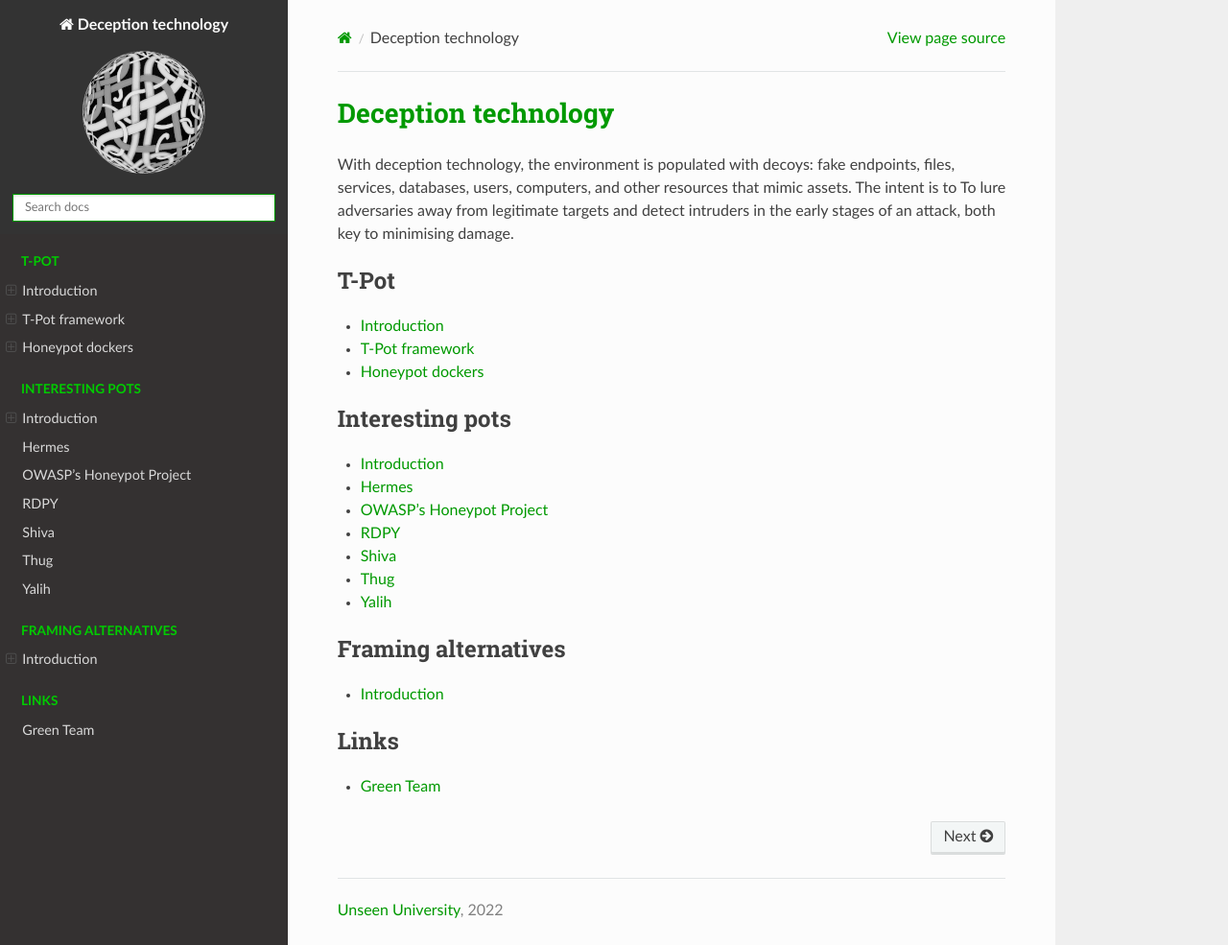
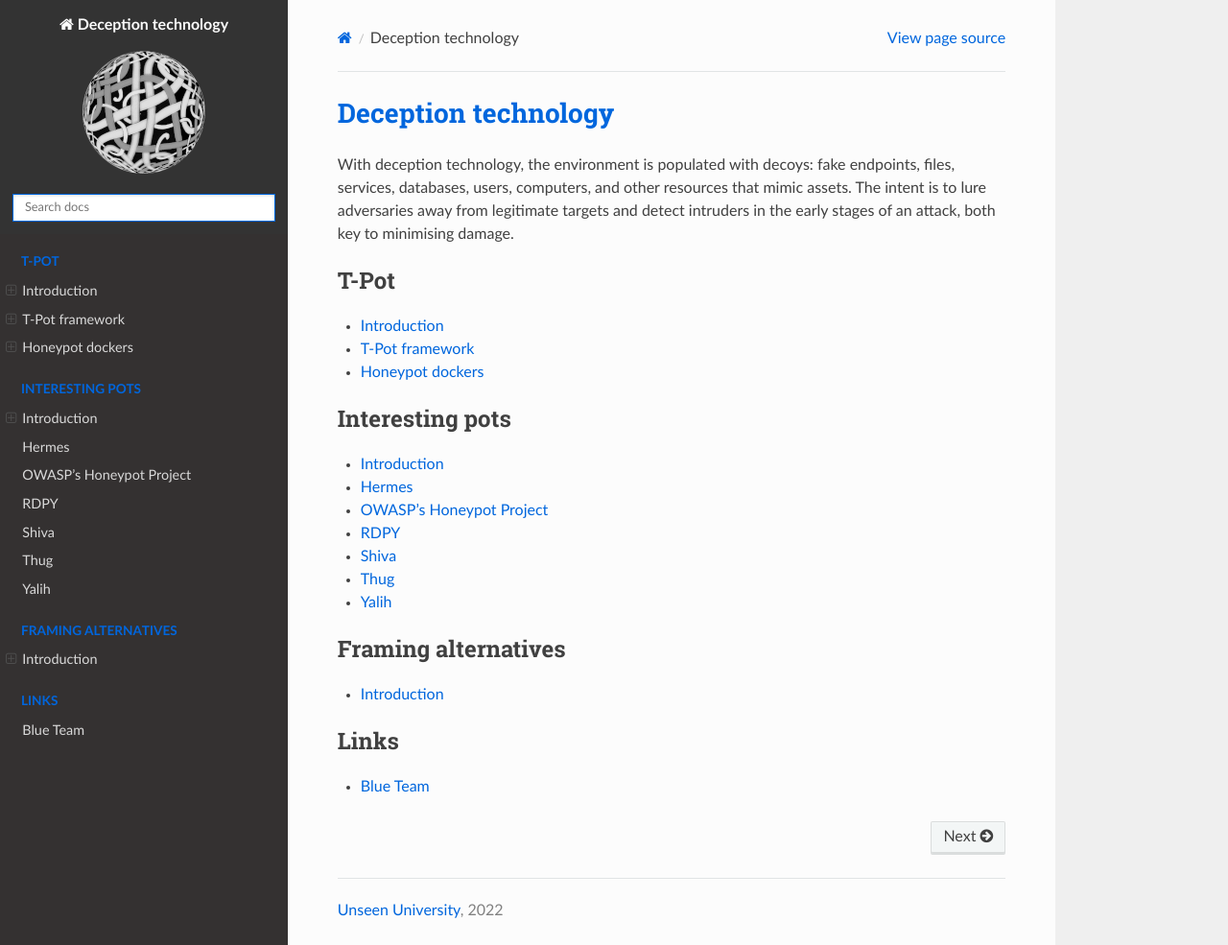
Before and after one commit to tymyrddin/blue-honey, a Sphinx documentation site: the page built from source/index.rst, in a window 1280 px wide and 985 px high. Shown: the whole window at 96% size. Built offline with Sphinx 7.4.7 and the Read the Docs theme 2.0.0, drawn with Linux system fonts in a browser that asks for light colours.

Commit message:
Refactoring

```diff
--- a/source/_static/css/custom.css
+++ b/source/_static/css/custom.css
@@ -1,21 +1,21 @@
 h1 {
-  color: #009900;
+  color: #0066DD;
 }
 
 a {
-  color: #009900;
+  color: #0066DD;
 }
 
 a:hover {
-  color: #00FF00;
+  color: #0066FF;
 }
 
 .wy-nav .wy-menu-vertical header {
-  color: #00CC00;
+  color: #0066DD;
 }
 
 .wy-menu-vertical header, .wy-menu-vertical p.caption {
-  color: #00CC00;
+  color: #0066DD;
 }
 
 .wy-side-nav-search {
@@ -25,9 +25,9 @@
 
 .wy-side-nav-search input[type="text"] {
   width: 100%;
-  border-radius: 0;
+  border-radius: 0px;
   padding: 6px 12px;
-  border-color: #009900;
+  border-color: #0066DD;
 }
 
 .highlight {
@@ -36,9 +36,9 @@
 }
 
 .wy-nav-top {
-  background: #009900;
+  background: #0066DD;
 }
 
 .rst-content code.literal, .rst-content tt.literal {
-  color: #009900;
+  color: #0066DD;
 }
--- a/source/conf.py
+++ b/source/conf.py
@@ -77,6 +77,6 @@
 
 # Intersphinx
 intersphinx_mapping = {
-    "green": ("https://tymyrddin.github.io/green/", None),
+    "blue": ("https://tymyrddin.github.io/blue/", None),
 }
 myst_url_schemes = ["http", "https", ]
--- a/source/index.rst
+++ b/source/index.rst
@@ -2,7 +2,7 @@
 ===========================================
 
 With deception technology, the environment is populated with decoys: fake endpoints, files, services, databases, users,
-computers, and other resources that mimic assets. The intent is to To lure adversaries away from legitimate targets
+computers, and other resources that mimic assets. The intent is to lure adversaries away from legitimate targets
 and detect intruders in the early stages of an attack, both key to minimising damage.
 
 .. toctree::
@@ -37,4 +37,4 @@
 .. toctree::
    :caption: Links
 
-   Green Team <https://tymyrddin.github.io/green/>
+   Blue Team <https://tymyrddin.github.io/blue/>
```
Also changed, not shown: README.md (+4 -4 lines), 1 other file.
